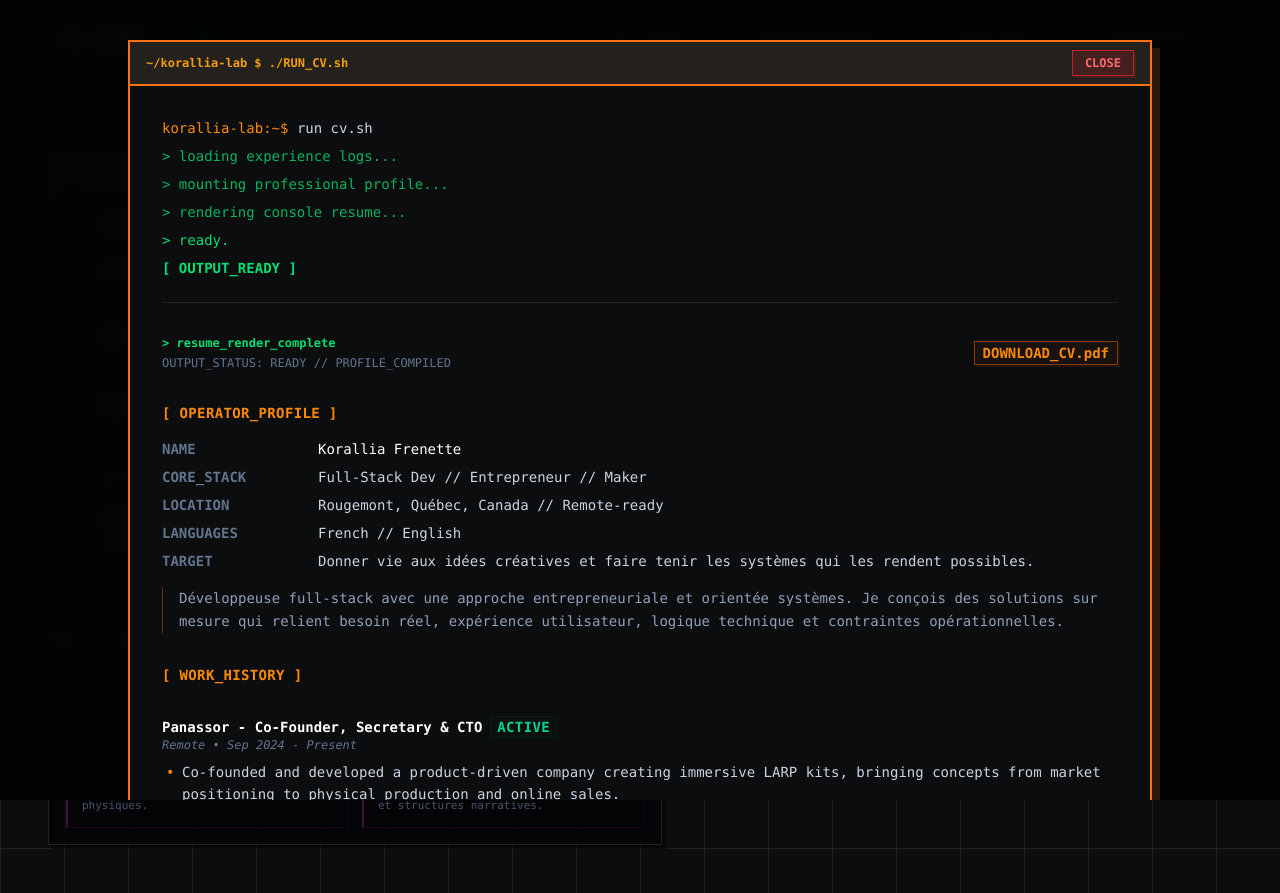
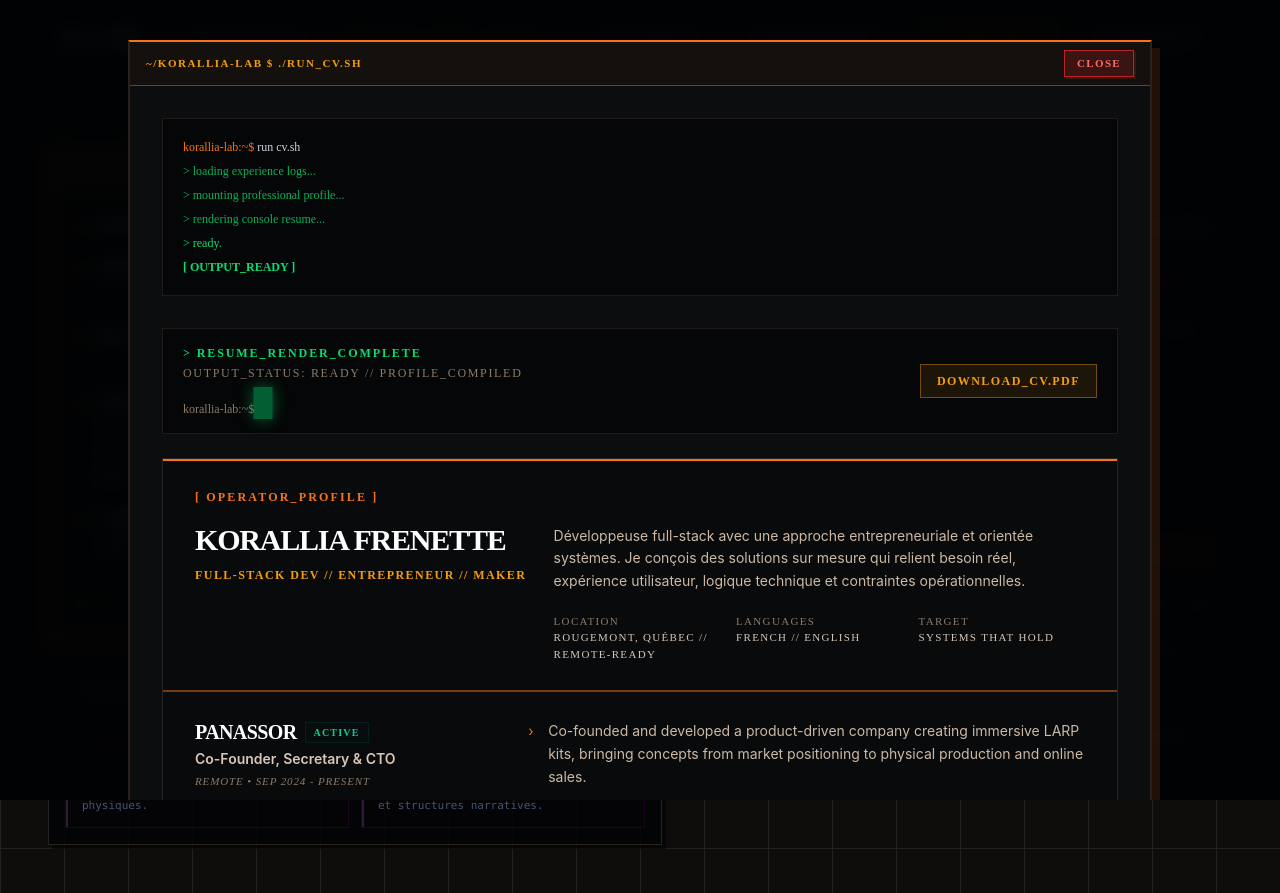
Before and after one commit to korallia/Portfolio, a React (Vite) app in the folder korallia-lab/: page /whoami in a window 1280 px wide. Both pictures are taken after a click on the button "./RUN_CV.sh". Built offline with nearby package versions, Linux system fonts and the light colour scheme.

Commit message:
redesign cv terminal

```diff
--- a/korallia-lab/src/components/CVConsoleModal.jsx
+++ b/korallia-lab/src/components/CVConsoleModal.jsx
@@ -1,6 +1,11 @@
 import { useEffect } from "react";
-function CVConsoleModal( {setCvConsoleLines,isCvConsoleOpen, cvConsoleLines, setIsCvConsoleOpen} ) {
 
+function CVConsoleModal({
+  setCvConsoleLines,
+  isCvConsoleOpen,
+  cvConsoleLines,
+  setIsCvConsoleOpen,
+}) {
   useEffect(() => {
     if (!isCvConsoleOpen) {
       setCvConsoleLines([]);
@@ -23,11 +28,10 @@ function CVConsoleModal( {setCvConsoleLines,isCvConsoleOpen, cvConsoleLines, set
     );
 
     return () => timers.forEach(clearTimeout);
-  }, [isCvConsoleOpen]);
+  }, [isCvConsoleOpen, setCvConsoleLines]);
 
-
-    const cvExperiences =
-    [{
+  const cvExperiences = [
+    {
       company: "Panassor",
       role: "Co-Founder, Secretary & CTO",
       meta: "Remote • Sep 2024 - Present",
@@ -72,20 +76,17 @@ function CVConsoleModal( {setCvConsoleLines,isCvConsoleOpen, cvConsoleLines, set
       ],
     },
   ];
+
   const getStatusBadgeClass = (status) => {
     switch (status) {
       case "ACTIVE":
         return "text-emerald-400 border-emerald-950/60 bg-emerald-950/10";
-
       case "FREELANCE":
         return "text-sky-400 border-sky-950/60 bg-sky-950/10";
-
       case "WEB_SYSTEMS":
         return "text-fuchsia-400 border-fuchsia-950/60 bg-fuchsia-950/10";
-
       case "ENTERPRISE":
         return "text-violet-300 border-violet-900/70 bg-violet-950/20";
-
       default:
         return "text-slate-400 border-zinc-800 bg-zinc-800/10";
     }
@@ -95,7 +96,7 @@ function CVConsoleModal( {setCvConsoleLines,isCvConsoleOpen, cvConsoleLines, set
     {
       label: "FRONT",
       color: "text-fuchsia-400 border-fuchsia-950/60",
-      value: "React.js · Next.js · TailwindCSS · UX structure · responsive UI",
+      value: "React.js · Next.js · TailwindCSS ·",
     },
     {
       label: "BACK",
@@ -105,12 +106,12 @@ function CVConsoleModal( {setCvConsoleLines,isCvConsoleOpen, cvConsoleLines, set
     {
       label: "SYSTEM",
       color: "text-slate-300 border-zinc-800",
-      value: "Java/JVM · Python · C/C++ · debugging · software maintenance",
+      value: "Java/JVM · Python · C/C++ ·",
     },
     {
       label: "DATA",
       color: "text-amber-500 border-amber-950/60",
-      value: "PostgreSQL · Prisma · MongoDB · data modeling",
+      value: "PostgreSQL · Prisma · MongoDB ·",
     },
   ];
 
@@ -122,29 +123,37 @@ function CVConsoleModal( {setCvConsoleLines,isCvConsoleOpen, cvConsoleLines, set
     },
   ];
 
-
   const isCvBootDone = cvConsoleLines.some((line) => line.text === "> ready.");
 
   return (
     isCvConsoleOpen && (
-        <div className="fixed inset-0 z-50 bg-[#020304]/95 backdrop-blur-sm p-4 md:p-10 font-mono text-slate-300 overflow-y-auto">
-          <div className="max-w-5xl mx-auto border-2 border-[#F97316] bg-[#0B0D0F] shadow-[8px_8px_0px_0px_rgba(249,115,22,0.18)]">
-            <div className="bg-[#24201E] border-b-2 border-[#F97316] px-4 py-2 flex items-center justify-between text-xs text-[#F59E0B] font-bold">
-              <span>~/korallia-lab $ ./RUN_CV.sh</span>
+      <div className="fixed inset-0 z-50 overflow-y-auto bg-[#020304]/95 p-4 text-slate-300 backdrop-blur-sm md:p-10">
+        <div className="mx-auto w-full max-w-5xl border-2 border-[#2A211C] border-t-[#F97316] bg-[#0B0D0F] shadow-[8px_8px_0px_0px_rgba(249,115,22,0.12)]">
+          {/* WINDOW BAR */}
+          <div className="flex items-center justify-between border-b border-[#F97316]/45 bg-[#14100D] px-4 py-2">
+            <span className="font-[JetBrains_Mono] text-[11px] font-bold uppercase tracking-[0.14em] text-[#F59E0B]">
+              ~/korallia-lab $ ./RUN_CV.sh
+            </span>
+
             <button
               onClick={() => setIsCvConsoleOpen(false)}
-  className="text-[12px] text-[#FF6B6B] border border-[#DC2626]/80 bg-[#7F1D1D]/35 px-3 py-1 hover:bg-[#991B1B]/55 hover:border-[#EF4444] hover:text-[#FECACA] transition-all font-bold cursor-pointer select-none shadow-[2px_2px_0px_0px_rgba(127,29,29,0.35)]"
+              className="cursor-pointer select-none border border-[#DC2626]/80 bg-[#7F1D1D]/35 px-3 py-1 font-[JetBrains_Mono] text-[11px] font-bold uppercase tracking-[0.12em] text-[#FF6B6B] shadow-[2px_2px_0px_0px_rgba(127,29,29,0.35)] transition-all hover:border-[#EF4444] hover:bg-[#991B1B]/55 hover:text-[#FECACA]"
             >
-  CLOSE
+              Close
             </button>
           </div>
 
-            <div className="p-6 md:p-8 space-y-2 text-sm min-h-[320px]">
+          <div className="p-5 md:p-8">
+            {/* BOOT SEQUENCE */}
+            <section className="border border-[#1F1A17] bg-[#050607] p-5 font-[JetBrains_Mono] text-xs">
+              <div className="space-y-2">
                 {cvConsoleLines.map((line, index) => {
                   if (line.text === "") {
                     return <div key={index} className="h-3" />;
                   }
+
                   const isCommand = line.text.includes("korallia-lab:~$");
+
                   return (
                     <p
                       key={index}
@@ -152,7 +161,7 @@ function CVConsoleModal( {setCvConsoleLines,isCvConsoleOpen, cvConsoleLines, set
                     >
                       {isCommand ? (
                         <>
-                            <span className="text-orange-400">korallia-lab:~$</span>{" "}
+                          <span className="text-[#F97316]">korallia-lab:~$</span>{" "}
                           <span>{line.text.replace("korallia-lab:~$ ", "")}</span>
                         </>
                       ) : (
@@ -163,161 +172,198 @@ function CVConsoleModal( {setCvConsoleLines,isCvConsoleOpen, cvConsoleLines, set
                 })}
 
                 {!isCvBootDone && cvConsoleLines.length > 0 && (
-                <span className="inline-block h-4 w-2 bg-green-400 animate-ping shadow-[0_0_10px_#00E676] ml-1" />
+                  <span className="ml-1 inline-block h-4 w-2 animate-ping bg-green-400 shadow-[0_0_10px_#00E676]" />
                 )}
+              </div>
+            </section>
+
             {isCvBootDone && (
-                    <div className="mt-6 pt-6 border-t border-[#26221F] space-y-8 animate-in fade-in duration-300">
-
+              <div className="mt-8 animate-in fade-in duration-300">
                {/* OUTPUT STATUS */}
-                        <section className="pt-2">
-                            <div className="flex flex-col md:flex-row md:items-center md:justify-between gap-3 text-xs">
-                                <div className="space-y-1">
-                                    <p className="text-green-400 font-bold">
+              <section className="mb-6 border border-[#1F1A17] bg-[#050607] px-5 py-4">
+                <div className="flex flex-col gap-4 md:flex-row md:items-center md:justify-between">
+                  <div className="font-[JetBrains_Mono] text-xs">
+                    <p className="font-bold uppercase tracking-[0.16em] text-green-400">
                       &gt; resume_render_complete
                     </p>
-                                    <p className="text-slate-500">
+
+                    <p className="mt-1 uppercase tracking-[0.14em] text-[#8F7A68]">
                       OUTPUT_STATUS: READY // PROFILE_COMPILED
                     </p>
+
+                    <p className="mt-3 text-[#8F7A68]">
+                      korallia-lab:~${" "}
+
+                      <span className="w-3 h-5 bg-[#00E676] inline-block animate-ping shadow-[0_0_10px_#00E676]"></span>
+                    </p>
                   </div>
-                                <button
-                                    className="text-[14px] text-orange-400 border border-orange-500/50 bg-orange-500/5 px-2 py-0.5 hover:bg-orange-500/15 hover:border-orange-400 transition-all font-bold cursor-pointer shadow-[2px_2px_0px_0px_rgba(249,115,22,0.08)]"
-                                >
+
+                  <button className="w-fit cursor-pointer border border-[#F59E0B]/40 bg-[#F59E0B]/10 px-4 py-2 font-[JetBrains_Mono] text-xs font-bold uppercase tracking-[0.12em] text-[#F59E0B] transition hover:border-[#F97316] hover:bg-[#F97316]/15 hover:text-[#F97316]">
                     DOWNLOAD_CV.pdf
                   </button>
                 </div>
               </section>
 
+                {/* CV OUTPUT */}
+                <div className="border border-[#26221F] bg-[#080A0C]">
                   {/* OPERATOR PROFILE */}
-                    <section className="space-y-4">
-                            <h2 className="text-orange-400 font-bold tracking-wide">
+                 <section className="border-t-2 border-t-[#F97316] border-b-2 border-b-[#F97316]/45 px-6 py-7 md:px-8">
+                    <p className="mb-5 font-[JetBrains_Mono] text-xs font-bold uppercase tracking-[0.18em] text-[#F97316]">
                       [ OPERATOR_PROFILE ]
+                    </p>
+
+                    <div className="grid gap-6 md:grid-cols-[0.85fr_1.35fr]">
+                      <div>
+                        <h2 className="font-[Plus_Jakarta_Sans] text-3xl font-black uppercase leading-none tracking-[-0.04em] text-white">
+                          Korallia Frenette
                         </h2>
 
-                            <div className="grid md:grid-cols-[140px_1fr] gap-y-2 gap-x-4 text-xs md:text-sm">
-                                <span className="text-slate-500 font-bold">NAME</span>
-                                <span className="text-white">Korallia Frenette</span>
-
-                                <span className="text-slate-500 font-bold">CORE_STACK</span>
-                                <span className="text-slate-300">Full-Stack Dev // Entrepreneur // Maker</span>
-
-                                <span className="text-slate-500 font-bold">LOCATION</span>
-                                <span className="text-slate-300">Rougemont, Québec, Canada // Remote-ready</span>
-
-                                <span className="text-slate-500 font-bold">LANGUAGES</span>
-                                <span className="text-slate-300">French // English</span>
-
-                                <span className="text-slate-500 font-bold">TARGET</span>
-                                <span className="text-slate-300">
-                                    Donner vie aux idées créatives et faire tenir les systèmes qui les rendent possibles.
-                                </span>
+                        <p className="mt-3 font-[JetBrains_Mono] text-xs font-bold uppercase tracking-[0.12em] text-[#F59E0B]">
+                          Full-Stack Dev // Entrepreneur // Maker
+                        </p>
                       </div>
 
-                            <div className="border-l border-orange-500/40 pl-4 text-slate-400 text-xs md:text-sm leading-relaxed">
-                                Développeuse full-stack avec une approche entrepreneuriale et orientée systèmes.
-                                Je conçois des solutions sur mesure qui relient besoin réel, expérience utilisateur,
-                                logique technique et contraintes opérationnelles.
+                      <div>
+                        <p className="font-[Inter] text-sm leading-relaxed text-[#CDB9A5]">
+                          Développeuse full-stack avec une approche entrepreneuriale
+                          et orientée systèmes. Je conçois des solutions sur mesure qui
+                          relient besoin réel, expérience utilisateur, logique technique
+                          et contraintes opérationnelles.
+                        </p>
+
+                        <div className="mt-5 grid gap-4 font-[JetBrains_Mono] text-[11px] uppercase tracking-[0.12em] md:grid-cols-3">
+                          <div>
+                            <p className="text-[#8F7A68]">Location</p>
+                            <p className="text-[#D8C7B8]">
+                              Rougemont, Québec // Remote-ready
+                            </p>
+                          </div>
+
+                          <div>
+                            <p className="text-[#8F7A68]">Languages</p>
+                            <p className="text-[#D8C7B8]">French // English</p>
+                          </div>
+
+                          <div>
+                            <p className="text-[#8F7A68]">Target</p>
+                            <p className="text-[#D8C7B8]">
+                              Systems that hold
+                            </p>
+                          </div>
+                        </div>
+                      </div>
                     </div>
                   </section>
 
                 {/* WORK HISTORY */}
-                        <section className="space-y-8">
-                            <h2 className="text-orange-400 font-bold tracking-wide">
-                            [ WORK_HISTORY ]
-                            </h2>
-
-                            <div className="space-y-8">
-                                {cvExperiences.map((exp, index) => (
-                                    <div
-                                    key={`${exp.company}-${index}`}
-                                    className="animate-in fade-in slide-in-from-bottom-2 duration-300"
-                                    style={{ animationDelay: `${index * 120}ms` }}
+<section className="border-b border-[#26221F] px-6 py-7 md:px-8">
+  <div className="divide-y divide-[#1F1A17]">
+    {cvExperiences.map((exp) => (
+      <article
+        key={`${exp.company}-${exp.meta}`}
+        className="grid gap-5 py-6 first:pt-0 last:pb-0 md:grid-cols-[0.9fr_1.6fr]"
       >
-                                        <div className="mb-2">
-                                            <p className="text-white font-bold">
-                                            {exp.company} - {exp.role}
+        <div>
+          <div className="flex flex-wrap items-center gap-2">
+            <h3 className="font-[Plus_Jakarta_Sans] text-xl font-black uppercase leading-tight tracking-[-0.03em] text-white">
+              {exp.company}
+            </h3>
 
             <span
-                                                className={`ml-2 text-[14px] border px-1.5 py-0.5 font-bold tracking-wide ${getStatusBadgeClass(exp.status)}`}
+              className={`border px-2 py-0.5 font-[JetBrains_Mono] text-[10px] font-bold uppercase tracking-[0.12em] ${getStatusBadgeClass(
+                exp.status
+              )}`}
             >
               {exp.status}
             </span>
+          </div>
+
+          <p className="mt-1 font-[Inter] text-sm font-semibold text-[#D8C7B8]">
+            {exp.role}
           </p>
 
-                                            <p className="text-slate-500 italic text-xs">
+          <p className="mt-1 font-[JetBrains_Mono] text-[11px] italic uppercase tracking-[0.08em] text-[#8F7A68]">
             {exp.meta}
           </p>
         </div>
 
-                                        <ul className="space-y-2 pl-5 text-slate-300 text-xs md:text-sm leading-relaxed">
+        <ul className="space-y-2.5 font-[Inter] text-sm leading-relaxed text-[#CDB9A5]">
           {exp.bullets.map((bullet, bulletIndex) => (
-                                            <li key={bulletIndex} className="relative">
-                                                <span className="absolute -left-4 text-orange-400">•</span>
+            <li key={bulletIndex} className="relative pl-5">
+              <span className="absolute left-0 top-0 text-[#F97316]">
+                ›
+              </span>
               {bullet}
             </li>
           ))}
         </ul>
-                                    </div>
+      </article>
     ))}
   </div>
 </section>
 
+                  {/* SKILLS + EDUCATION */}
+                  <section className="grid gap-0 border-t-2 border-t-[#F97316]/35 border-b-2 border-b-[#F97316] md:grid-cols-[1.25fr_0.75fr]">
                     {/* SKILL MATRIX */}
-                        <section className="pt-6 border-t border-[#26221F] space-y-4">
-                            <h2 className="text-orange-400 font-bold tracking-wide">
+                    <div className="border-b border-[#26221F] px-6 py-7 md:border-b-0 md:border-r md:px-8">
+                      <p className="mb-5 font-[JetBrains_Mono] text-xs font-bold uppercase tracking-[0.18em] text-[#F97316]">
                         [ SKILL_MATRIX ]
-                            </h2>
+                      </p>
 
-                            <div className="space-y-3 text-xs md:text-sm">
+                      <div className="space-y-3">
                         {cvSkillMatrix.map((skill) => (
                           <div
                             key={skill.label}
-                                className={`grid md:grid-cols-[110px_1fr] gap-2 border-l pl-3 ${skill.color}`}
+                            className={`border-l px-3 py-2 ${skill.color}`}
                           >
-                                <span className="font-bold">{skill.label}</span>
-                                <span className="text-slate-400">{skill.value}</span>
+                            <div className="grid gap-1 md:grid-cols-[78px_1fr] md:items-start">
+                              <span className="font-[JetBrains_Mono] text-xs font-bold uppercase tracking-[0.12em]">
+                                {skill.label}
+                              </span>
+
+                              <span className="font-[Inter] text-sm leading-relaxed text-[#CDB9A5]">
+                                {skill.value}
+                              </span>
+                            </div>
                           </div>
                         ))}
                       </div>
-                        </section>
+                    </div>
 
                     {/* EDUCATION */}
-                        <section className="pt-6 border-t border-[#26221F] space-y-4">
-                            <h2 className="text-orange-400 font-bold tracking-wide">
+                    <div className="px-6 py-7 md:px-8">
+                      <p className="mb-5 font-[JetBrains_Mono] text-xs font-bold uppercase tracking-[0.18em] text-[#F97316]">
                         [ EDUCATION ]
-                            </h2>
+                      </p>
 
-                            <div className="space-y-3 text-xs md:text-sm">
                       {cvEducation.map((edu) => (
-                                <div key={edu.program} className="border-l border-blue-500/30 pl-3">
-                                <p className="text-white font-bold">
+                        <div
+                          key={edu.program}
+                          className="border-l border-sky-500/30 pl-4"
+                        >
+                          <p className="font-[Plus_Jakarta_Sans] text-lg font-black uppercase text-white">
                             {edu.program}
                           </p>
-                                <p className="text-slate-500 italic text-xs">
+
+                          <p className="mt-1 font-[JetBrains_Mono] text-xs italic text-[#8F7A68]">
                             {edu.school}
                           </p>
-                                <p className="text-slate-400 mt-1">
+
+                          <p className="mt-2 font-[Inter] text-sm leading-relaxed text-[#CDB9A5]">
                             {edu.meta}
                           </p>
                         </div>
                       ))}
                     </div>
                   </section>
-
-                        {/* CONSOLE END */}
-                        <section className="pt-6 border-t border-[#26221F] text-xs space-y-2">
-                            <p className="text-green-400 font-bold">
-                            &gt; process_exit_code: 0
-                            </p>
-                            <p className="text-slate-600 pt-3">
-                            korallia-lab:~${" "}
-                            <span className="inline-block h-3 w-2 bg-green-400 animate-ping shadow-[0_0_10px_#00E676] align-middle" />
-                            </p>
-                        </section>
+                </div>
               </div>
             )}
           </div>
         </div>
       </div>
-    ))}
+    )
+  );
+}
 
-export default CVConsoleModal
+export default CVConsoleModal;
```
Lines whose indentation alone changed are shown as unchanged.
